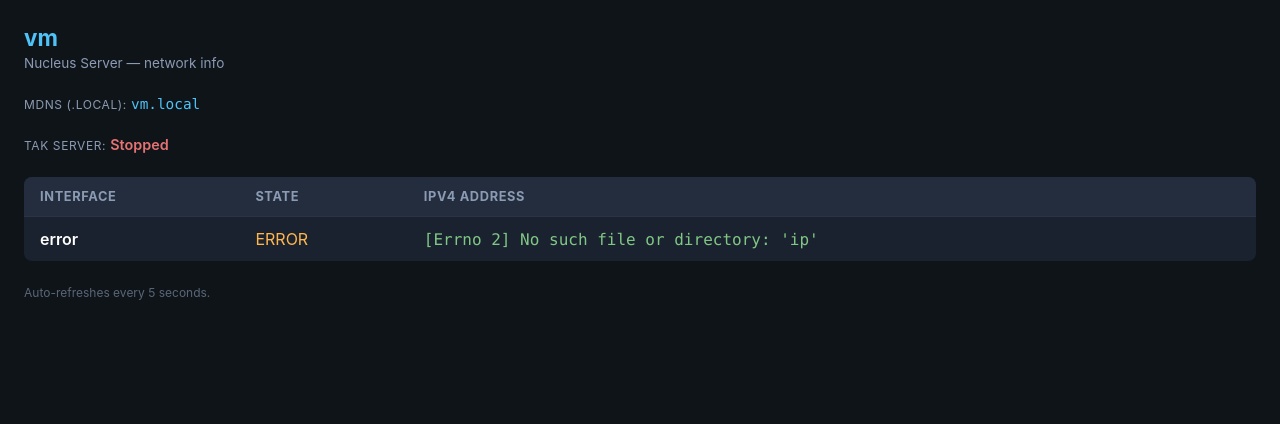
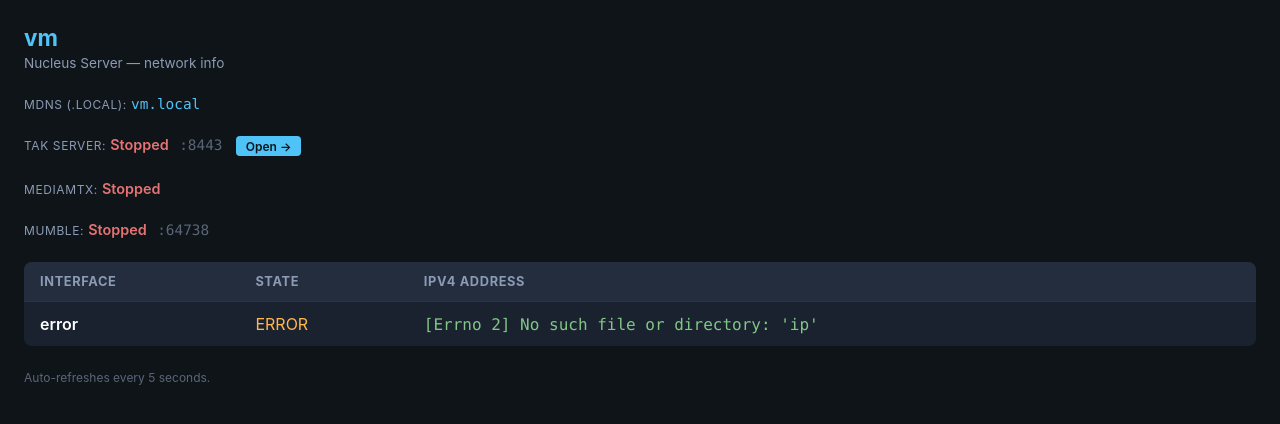
Before and after one commit to Natak-Mesh/nucleus_server, a Flask app: page / in a window 1280 px wide. Shown: the top 424 px of the page. Run offline with Flask 3, Linux system fonts and the light colour scheme.

Commit message:
buildguide and mumble install

```diff
--- a/webapp/app.py
+++ b/webapp/app.py
@@ -86,15 +86,16 @@ def get_mdns_name():
     return f"{name}.local"
 
 
-def get_takserver_status():
+def get_service_status(name):
     """
-    Return "Running" if the takserver service is active, otherwise "Stopped".
+    Return "Running" if the given systemd service is active, otherwise
+    "Stopped".
 
-    Uses `systemctl is-active takserver` (read-only, no root required).
+    Uses `systemctl is-active <name>` (read-only, no root required).
     """
     try:
         out = subprocess.run(
-            ["systemctl", "is-active", "takserver"],
+            ["systemctl", "is-active", name],
             capture_output=True,
             text=True,
             timeout=5,
@@ -110,9 +111,12 @@ def index():
         "index.html",
         hostname=get_hostname(),
         mdns_name=get_mdns_name(),
-        tak_status=get_takserver_status(),
+        tak_status=get_service_status("takserver"),
+        mediamtx_status=get_service_status("mediamtx"),
+        mumble_status=get_service_status("mumble-server"),
         interfaces=get_interfaces(),
     )
+
 
 
 
--- a/webapp/templates/index.html
+++ b/webapp/templates/index.html
@@ -62,6 +62,26 @@
         .tak .value { font-weight: 600; }
         .tak .running { color: #81c784; }
         .tak .stopped { color: #e57373; }
+        .tak .port {
+            font-family: "SF Mono", Menlo, Consolas, monospace;
+            color: #5a6678;
+            margin-left: 0.4rem;
+        }
+        .tak .open-btn {
+            display: inline-block;
+            margin-left: 0.6rem;
+            padding: 0.15rem 0.6rem;
+            font-size: 0.75rem;
+            font-weight: 600;
+            color: #0f1419;
+            background: #4fc3f7;
+            border-radius: 4px;
+            text-decoration: none;
+            vertical-align: middle;
+        }
+        .tak .open-btn:hover { background: #6fd0fa; }
+
+
 
 
         table {
@@ -123,7 +143,24 @@
     <div class="tak">
         <span class="label">TAK Server:</span>
         <span class="value {% if tak_status == 'Running' %}running{% else %}stopped{% endif %}">{{ tak_status }}</span>
+        <span class="port">:8443</span>
+        <a id="tak-open" class="open-btn" target="_blank" rel="noopener">Open &rarr;</a>
     </div>
+
+
+
+    <div class="tak">
+        <span class="label">MediaMTX:</span>
+        <span class="value {% if mediamtx_status == 'Running' %}running{% else %}stopped{% endif %}">{{ mediamtx_status }}</span>
+    </div>
+
+    <div class="tak">
+        <span class="label">Mumble:</span>
+        <span class="value {% if mumble_status == 'Running' %}running{% else %}stopped{% endif %}">{{ mumble_status }}</span>
+        <span class="port">:64738</span>
+    </div>
+
+
 
 
     <table>
@@ -155,5 +192,16 @@
     </table>
 
     <div class="footer">Auto-refreshes every 5 seconds.</div>
+
+    <script>
+        // Point the "Open" button at the TAK web UI on the same host the
+        // user is currently using (works for both IP and mDNS .local names).
+        (function () {
+            var btn = document.getElementById("tak-open");
+            if (btn) {
+                btn.href = "https://" + window.location.hostname + ":8443";
+            }
+        })();
+    </script>
 </body>
 </html>
```
Also changed, not shown: docs/takserver_install/takserver_5_7_buildguide.md (+56 -0 lines), 1 other file.
